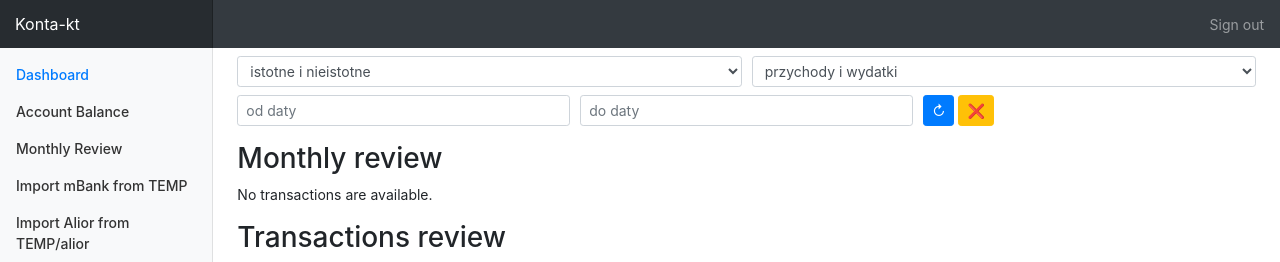
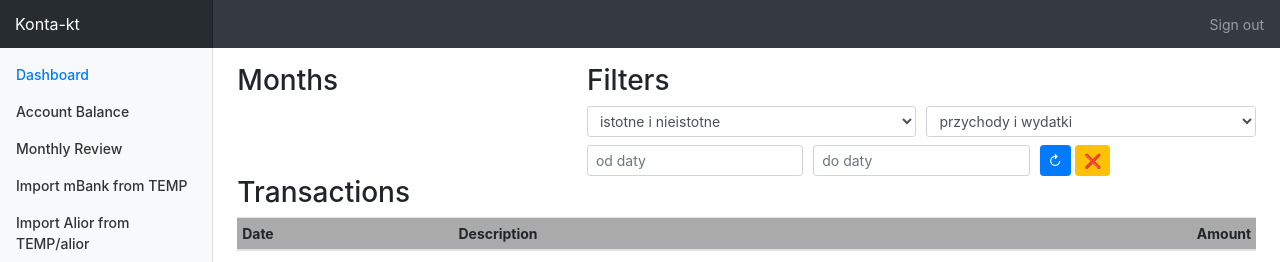
Before and after one commit to pdulak/konta-kt, a Django app: page / in a window 1280 px wide. Shown: the top 262 px of the page. Run offline with Django 3.2, Linux system fonts and the light colour scheme; tables that the repository leaves empty hold one stand-in row (values such as "Sample post"); lists and menus that the app fills with data are empty; some libraries are stand-ins or nearby versions.

Commit message:
Styling of dashboard, ajax loaded months

```diff
--- a/dashboard/assets/js/dashboard.js
+++ b/dashboard/assets/js/dashboard.js
@@ -1,8 +1,15 @@
+Date.prototype.yyyymmdd = function() {
+    var yyyy = this.getFullYear();
+    var mm = this.getMonth() < 9 ? "0" + (this.getMonth() + 1) : (this.getMonth() + 1); // getMonth() is zero-based
+    var dd  = this.getDate() < 10 ? "0" + this.getDate() : this.getDate();
+    return "".concat(yyyy).concat("-").concat(mm).concat("-").concat(dd);
+};
+
 function fill_transaction_row(e, rowToFill) {
     // date
     dateCell = document.createElement("td");
-    $(dateCell).html(e.date + '<br /><button onclick="transaction_menu(' + e.id + '); return false;" class="btn btn-light btn-sm">&#9874;</button>'
-        + '<button onclick="change_relevancy(' + e.id + '); return false;" class="btn btn-warning btn-sm">R</button>');
+    $(dateCell).html(e.date + '<div class="buttons"><button onclick="transaction_menu(' + e.id + '); return false;" class="btn btn-light btn-sm">&#9874;</button>'
+        + '<button onclick="change_relevancy(' + e.id + '); return false;" class="btn btn-warning btn-sm">R</button></div>');
     rowToFill.appendChild(dateCell);
 
     // transaction
@@ -102,6 +109,7 @@ function change_relevancy(t_id) {
                 thisRow = $('tr[data-transaction-id=' + t_id + ']');
                 thisRow.empty();
                 thisRow = fill_transaction_row(transactions[t_id], thisRow[0]);
+                load_months();
             },
             dataType: 'json',
             failure: function(errMsg) {
@@ -122,17 +130,7 @@ function transaction_menu(t_id) {
     }
 }
 
-Date.prototype.yyyymmdd = function() {
-    var yyyy = this.getFullYear();
-    var mm = this.getMonth() < 9 ? "0" + (this.getMonth() + 1) : (this.getMonth() + 1); // getMonth() is zero-based
-    var dd  = this.getDate() < 10 ? "0" + this.getDate() : this.getDate();
-    return "".concat(yyyy).concat("-").concat(mm).concat("-").concat(dd);
-};
-
-var transactions = [];
-
-$(function(){
-    load_transactions();
+function set_click_on_months() {
     $('.monthlyReview li span').on('click',function(e){
         // calculate
         dateArr = $(this).data('date').split('-');
@@ -143,5 +141,38 @@ $(function(){
         document.filters.endDate.value = lastDay.yyyymmdd();
         // execute reload
         load_transactions();
+    });
+}
+
+function load_months() {
+    $.ajax({
+        type: 'POST',
+        url: '/transactions/months/',
+        success: function(data) {
+            var m = data.months;
+            $('.monthlyReview').empty();
+            bodyToFill = $('.monthlyReview')[0];
+
+            m.forEach(function(e){
+                thisRow = document.createElement("div");
+                thisRow.innerHTML = '<span class="month" data-date="' + e.month.substring(0,7) + '">' + e.month.substring(0,7) + '</span>'
+                    + ' <span class="total">' + Math.round(e.total * 100)/100 + '</span>'
+                    + ' <span class="up">&#9651; ' + Math.round(e.up * 100)/100 + '</span>'
+                    + ' <span class="down">&#9661; ' + Math.round(e.down * 100)/100 + '</span>';
+
+                bodyToFill.append(thisRow);
+            });
+
+            set_click_on_months();
+        }
     })
+
+
+}
+
+var transactions = [];
+
+$(function(){
+    load_transactions();
+    load_months();
 });
--- a/dashboard/templates/dashboard/dashboard.html
+++ b/dashboard/templates/dashboard/dashboard.html
@@ -45,22 +45,8 @@
     </form>
 {% endblock %}
 
-{% block monthly_review %}
-    <h3 class="mt-3">Monthly review</h3>
-    {% if months_list %}
-        <ul class="monthlyReview">
-        {% for month in months_list %}
-            <li><span data-date="{{ month.month|date:"Y-m" }}">{{ month.month|date:"Y M" }}</span>: <strong>{{ month.total|floatformat:2  }}</strong>; UP: {{ month.up|floatformat:2  }}; DOWN: {{ month.down|floatformat:2 }}</li>
-        {% endfor %}
-        </ul>
-    {% else %}
-        <p>No transactions are available.</p>
-    {% endif %}
-
-{% endblock %}
-
 {% block transactions_review %}
-    <h3>Transactions review</h3>
+    <h3>Transactions</h3>
 
     <div class="table-responsive">
         <table class="table table-striped table-sm" id="transactions_table">
@@ -130,9 +116,9 @@
                             <div class="card-body" style="padding: 5px">
                 {% endifchanged %}
 
-                                <div>
-                                    <div>{{ account.account__name }}</div>
-                                    <div class="text-right"><strong>{{ account.total|floatformat:2 }}</strong> {{ account.account__currency__name }}</div>
+                                <div class="row single-account">
+                                    <div class="col-6">{{ account.account__name }}</div>
+                                    <div class="col-6 text-right"><strong>{{ account.total|floatformat:2 }}</strong> {{ account.account__currency__name }}</div>
                                 </div>
             {% endfor %}
         {% else %}
--- a/dashboard/templates/dashboard/layout.html
+++ b/dashboard/templates/dashboard/layout.html
@@ -58,12 +58,19 @@
                 </nav>
 
                 <main role="main" class="col-md-9 ml-sm-auto col-lg-10 px-4">
-
-                    {% block filter_form %}
-                    {% endblock %}
-
-                    {% block monthly_review %}
-                    {% endblock %}
+                    <div class="row">
+                        <div class="col col-xl-4 col-lg-12">
+                            <h3 class="mt-3">Months</h3>
+                            <div class="monthlyReview">
+                                <!-- filled through Ajax -->
+                            </div>
+                        </div>
+                        <div class="col col-xl-8 col-lg-12">
+                            <h3 class="mt-3">Filters</h3>
+                            {% block filter_form %}
+                            {% endblock %}
+                        </div>
+                    </div>
 
                     {% block transactions_review %}
                     {% endblock %}
--- a/transactions/urls.py
+++ b/transactions/urls.py
@@ -7,5 +7,6 @@ urlpatterns = [
     path('account_balance/', views.account_balance, name='account_balance'),
     path('transactions_review/', views.transactions_review, name='transactions_review'),
     path('change_relevancy/', views.change_relevancy, name='change_relevancy'),
+    path('months/', views.months, name='months'),
     path('', views.index, name='index'),
 ]
--- a/transactions/views.py
+++ b/transactions/views.py
@@ -127,3 +127,10 @@ def transactions_review(request):
         'transactions_list': get_transactions_review()[:500],
     }
     return render(request, 'transactions/transactions_review.html', context)
+
+
+def months(request):
+    data = {
+        'months': list(get_monthly_review()[:3])
+    }
+    return JsonResponse(data)
```
Also changed, not shown: dashboard/assets/css/dashboard.css (+63 -1 lines).
